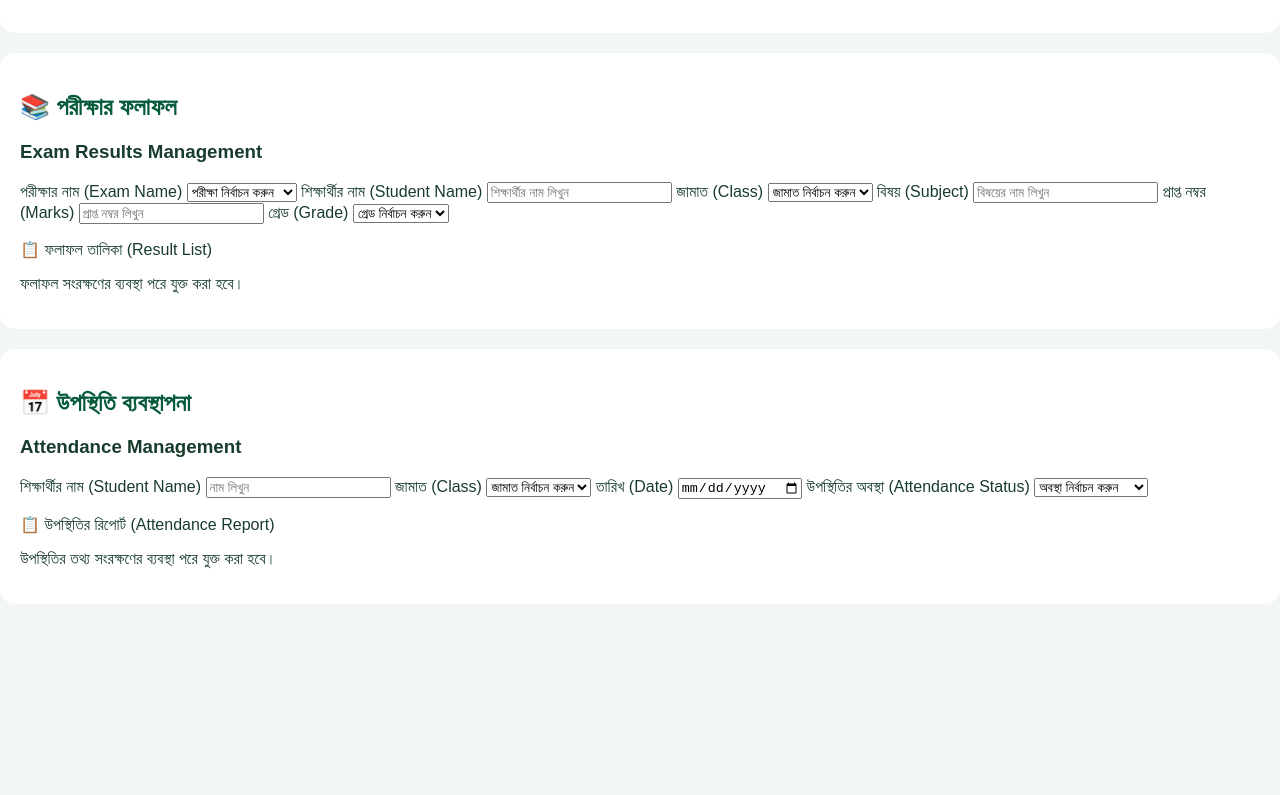
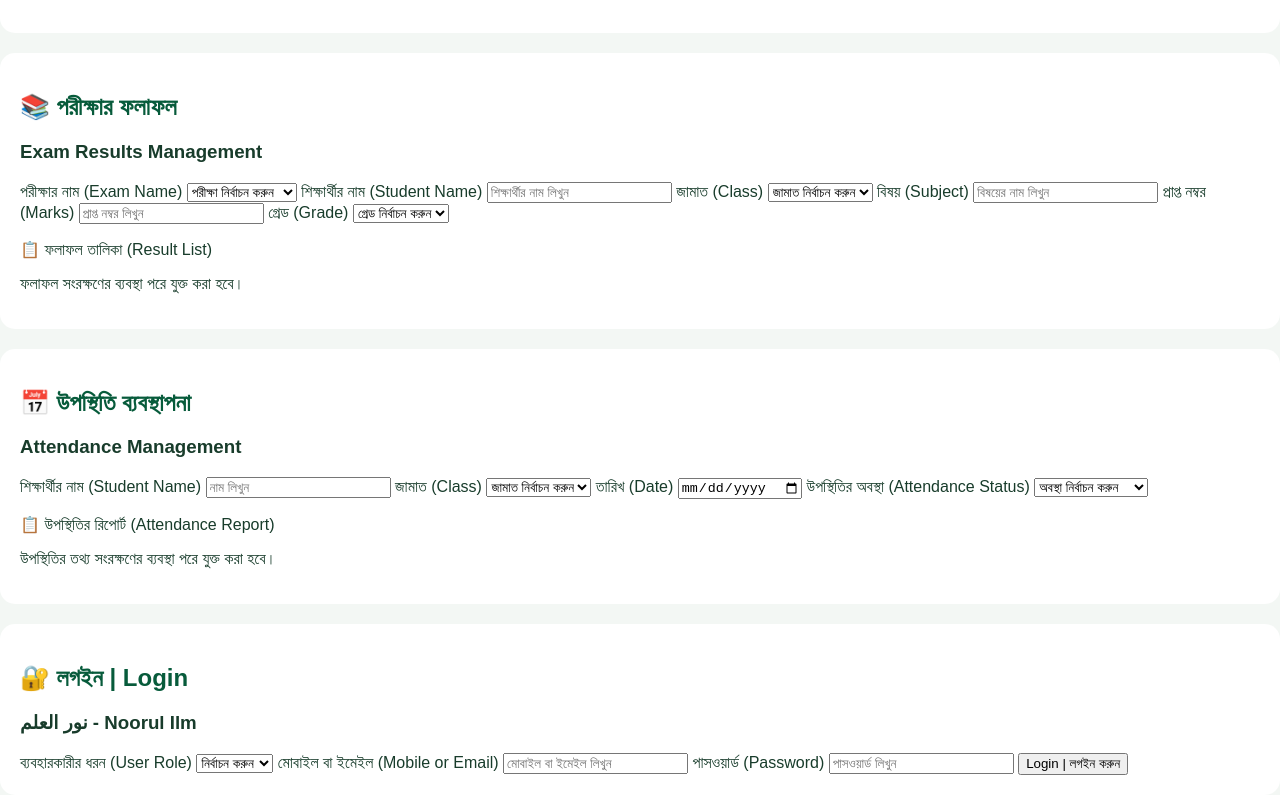
Before and after one commit to Mdkamrulislamalhanafi/noorul-ilm, a plain HTML site: page index.html in a window 1280 px wide. Shown: the part 3930-4725 px from the top of the page. Before the commit the page ends 4534 px from the top, so only its background shows below. Drawn offline with Linux system fonts and the light colour scheme.

Commit message:
Add login section to index.html

```diff
--- a/index.html
+++ b/index.html
@@ -387,5 +387,28 @@ function searchStudent() {
   <p>📋 উপস্থিতির রিপোর্ট (Attendance Report)</p>
   <p>উপস্থিতির তথ্য সংরক্ষণের ব্যবস্থা পরে যুক্ত করা হবে।</p>
 </div>
-</body>
+<div class="section" id="login">
+  <h2>🔐 লগইন | Login</h2>
+  <h3>نور العلم - Noorul Ilm</h3>
+
+  <label>ব্যবহারকারীর ধরন (User Role)</label>
+  <select id="userRole">
+    <option value="">নির্বাচন করুন</option>
+    <option>Admin</option>
+    <option>Teacher</option>
+    <option>Student</option>
+    <option>Guardian</option>
+  </select>
+
+  <label>মোবাইল বা ইমেইল (Mobile or Email)</label>
+  <input type="text" placeholder="মোবাইল বা ইমেইল লিখুন">
+
+  <label>পাসওয়ার্ড (Password)</label>
+  <input type="password" placeholder="পাসওয়ার্ড লিখুন">
+
+  <button type="button"
+    onclick="alert('নিরাপদ লগইন ব্যবস্থা এখনো যুক্ত করা হয়নি।')">
+    Login | লগইন করুন
+  </button>
+</div></body>
 </html>
```
